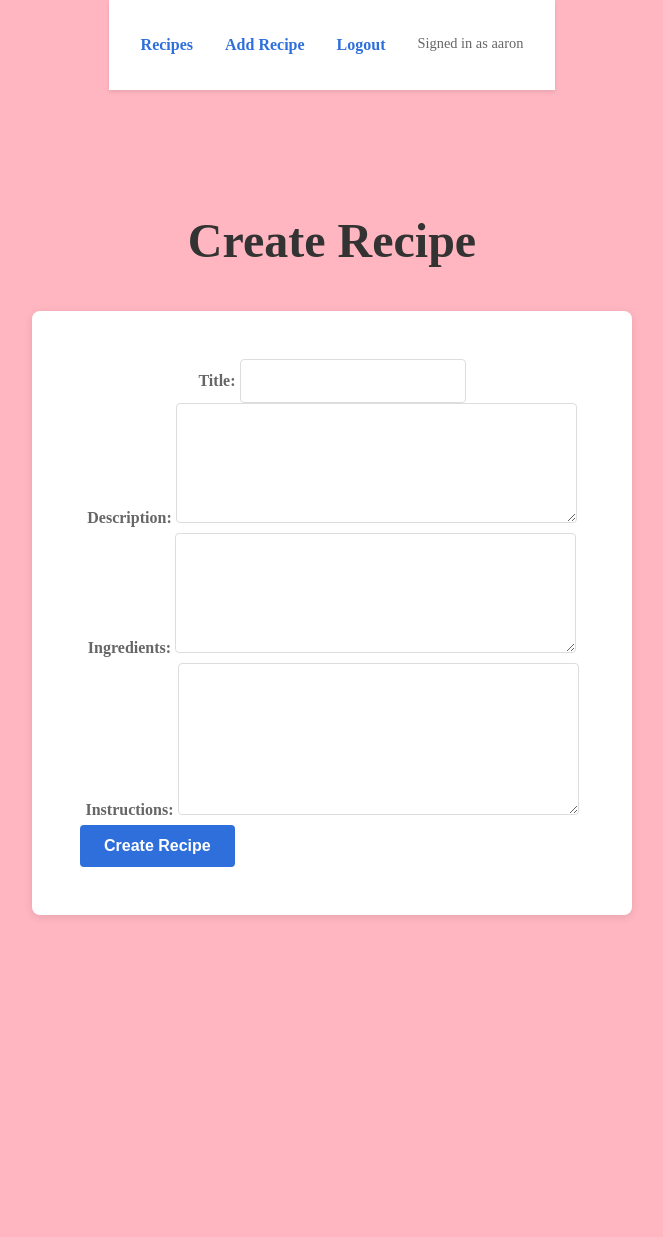
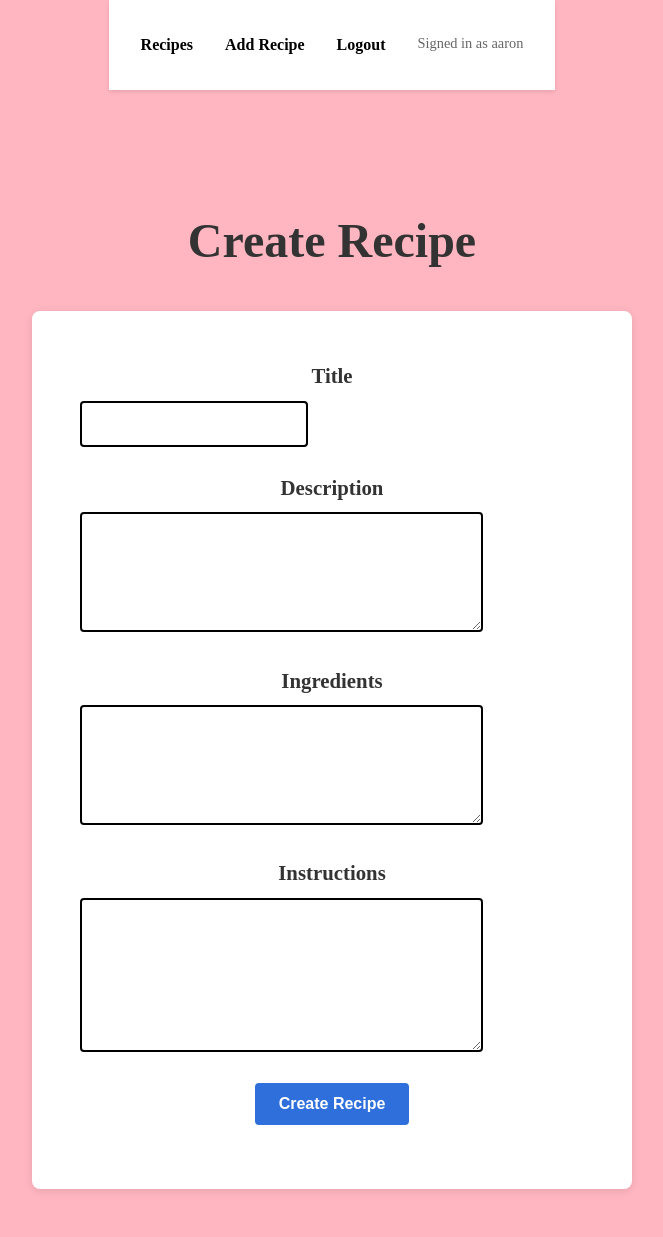
Before and after one commit to Aaronnnpf/recipe-app, a Django app: page /recipes/create/ in a window 1280 px wide. Shown: the whole page, without its empty margins (308-971 px from the left). Before the commit the page ends 917 px from the top, so only its background shows below. Run offline with Django 4.2, Linux system fonts and the light colour scheme; a user stored in the database is signed in.

Commit message:
edited layout of recipes page and added outline to boxes for typing

```diff
--- a/recipe_app/templates/recipes/recipe_form.html
+++ b/recipe_app/templates/recipes/recipe_form.html
@@ -6,7 +6,27 @@
 <h1>{{ title }}</h1>
 <form method="post">
     {% csrf_token %}
-    {{ form.as_p }}
-    <button type="submit">{% if title == 'Create Recipe' %}Create Recipe{% else %}Save Changes{% endif %}</button>
+
+    <div style="margin-bottom: 1.5rem;">
+        <h3 style="margin-bottom: 0.5rem;">Title</h3>
+        {{ form.title }}
+    </div>
+
+    <div style="margin-bottom: 1.5rem;">
+        <h3 style="margin-bottom: 0.5rem;">Description</h3>
+        {{ form.description }}
+    </div>
+
+    <div style="margin-bottom: 1.5rem;">
+        <h3 style="margin-bottom: 0.5rem;">Ingredients</h3>
+        {{ form.ingredients }}
+    </div>
+
+    <div style="margin-bottom: 1.5rem;">
+        <h3 style="margin-bottom: 0.5rem;">Instructions</h3>
+        {{ form.instructions }}
+    </div>
+
+    <button type="submit" class="btn" style="display: block; margin: 1rem auto;">{% if title == 'Create Recipe' %}Create Recipe{% else %}Save Changes{% endif %}</button>
 </form>
 {% endblock %}
--- a/recipe_app/templates/recipes/recipe_list.html
+++ b/recipe_app/templates/recipes/recipe_list.html
@@ -4,7 +4,7 @@
 
 {% block content %}
 <h1>Recipes</h1>
-<p><a href="{% url 'recipe_create' %}">Add a new recipe</a></p>
+<p style="text-align: center;"><a href="{% url 'recipe_create' %}" class="btn btn-center">Add a new recipe</a></p>
 <ul>
     {% for recipe in recipes %}
         <li>
--- a/styles/styles.css
+++ b/styles/styles.css
@@ -43,14 +43,14 @@ nav {
 }
 
 nav a {
-    color: var(--primary-color);
+    color: #000;
     text-decoration: none;
     font-weight: 600;
     transition: color 0.3s ease;
 }
 
 nav a:hover {
-    color: var(--primary-hover);
+    color: #333;
 }
 
 nav span {
@@ -118,7 +118,7 @@ input[type="email"],
 input[type="password"],
 textarea {
     padding: 0.75rem;
-    border: 1px solid var(--border-color);
+    border: 2px solid #000;
     border-radius: 4px;
     font-size: 1rem;
     font-family: inherit;
@@ -161,6 +161,11 @@ button:hover, .btn:hover {
 .btn-block {
     width: 100%;
     display: block;
+}
+
+.btn-center {
+    display: block;
+    margin: 1rem auto;
 }
 
 /* Alerts */
```
